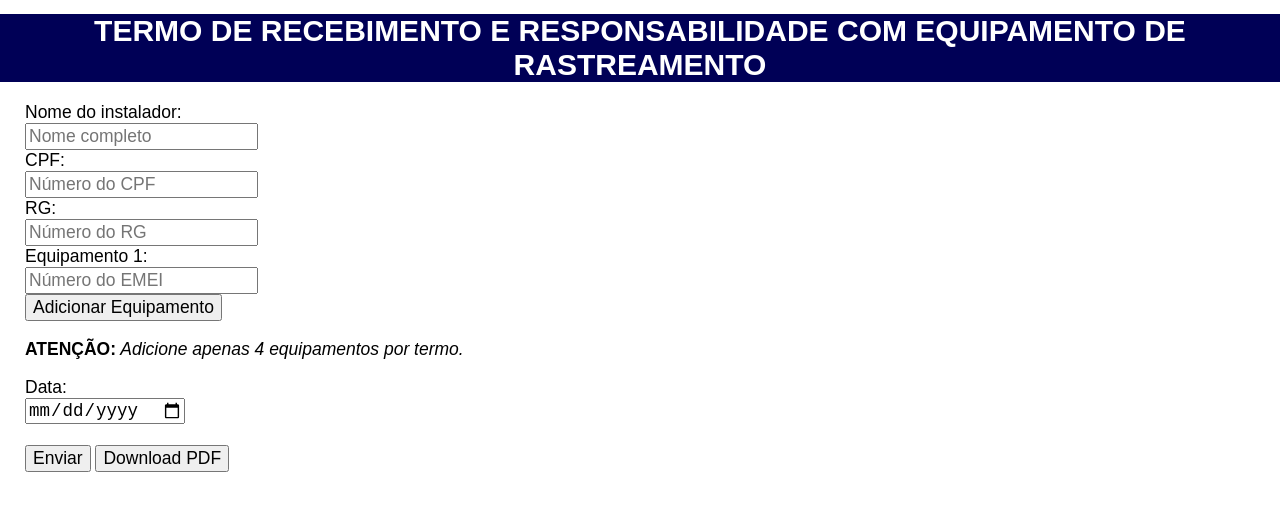
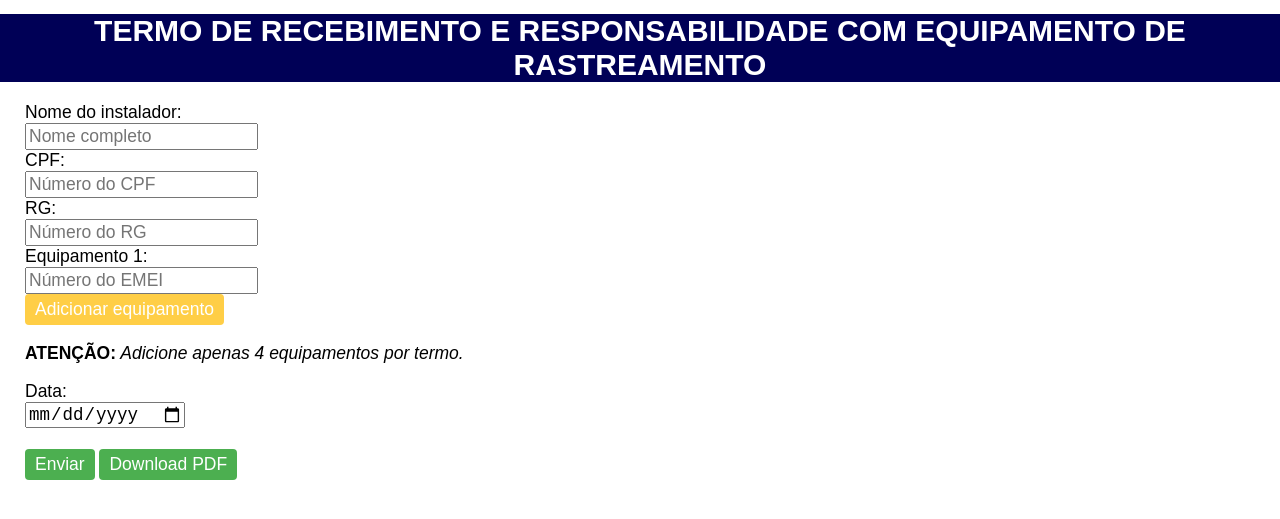
Before and after one commit to BR-Clube/BrClubeOficial, a website: page TermoRastreador/termoRastreador.html in a window 1280 px wide. Shown: the part 83-602 px from the top of the page. Drawn offline with nearby package versions, Linux system fonts and the light colour scheme.

Commit message:
estilizacoes no termo

```diff
--- a/TermoRastreador/termoRastreador.css
+++ b/TermoRastreador/termoRastreador.css
@@ -21,3 +21,24 @@ label {
 #texto{
     margin-right: 10px;
 }
+
+#buttonEquipamento{
+    background-color: rgb(255, 206, 70);
+}
+
+#buttonEquipamento:hover{
+    background-color: rgb(255, 187, 0);
+}
+
+button {
+    background-color: #4CAF50;
+    color: white;
+    padding: 5px 10px;
+    border: none;
+    border-radius: 4px;
+    cursor: pointer;
+}
+
+button:hover {
+    background-color: #0ad114;
+}
--- a/TermoRastreador/termoRastreador.html
+++ b/TermoRastreador/termoRastreador.html
@@ -46,7 +46,7 @@
                     <input placeholder="Número do EMEI" type="text" id="equipamento" name="equipamento" required>
                 </div>
 
-                <button id="buttonRed" type="button" onclick="adicionarEquipamento()">Adicionar Equipamento</button>
+                <button id="buttonEquipamento" type="button" onclick="adicionarEquipamento()">Adicionar equipamento</button>
                 <p><strong>ATENÇÃO:</strong><em> Adicione apenas 4 equipamentos por termo.</em></p>
 
                 <div id="data">
```
